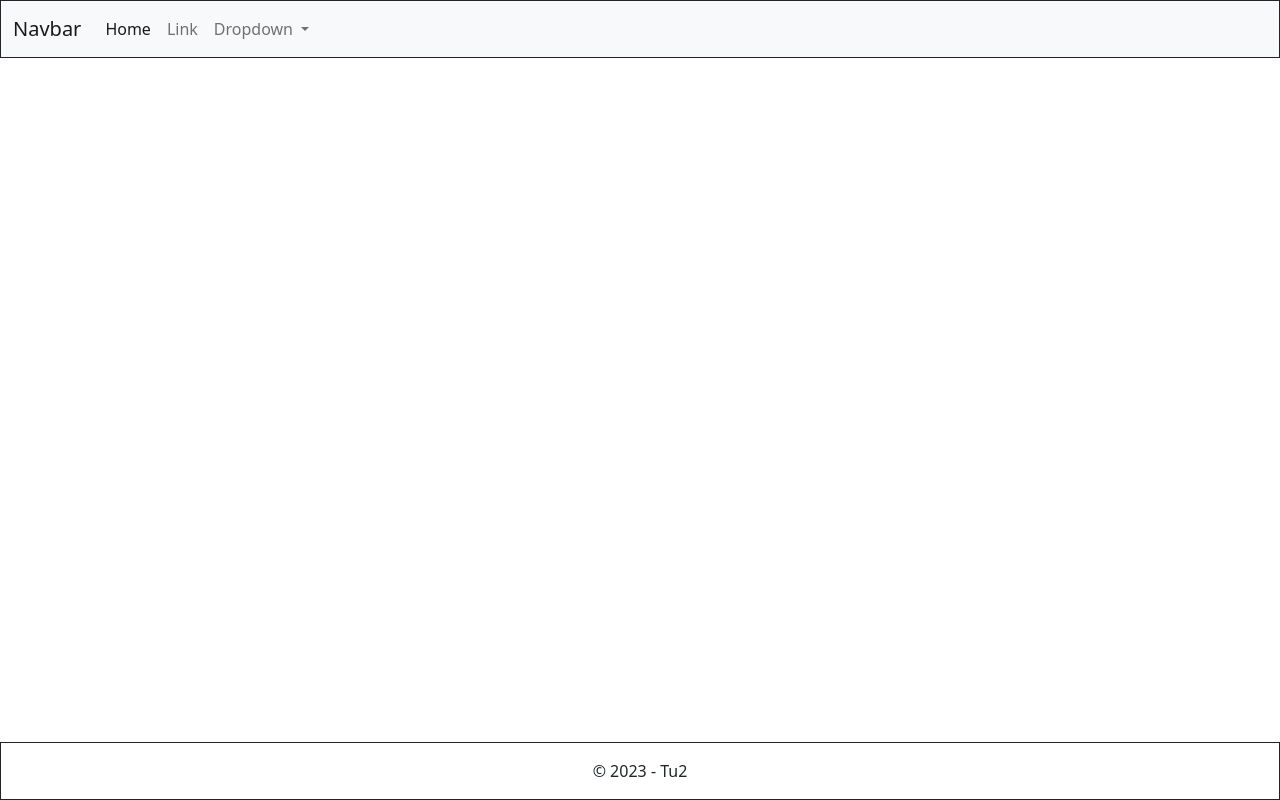
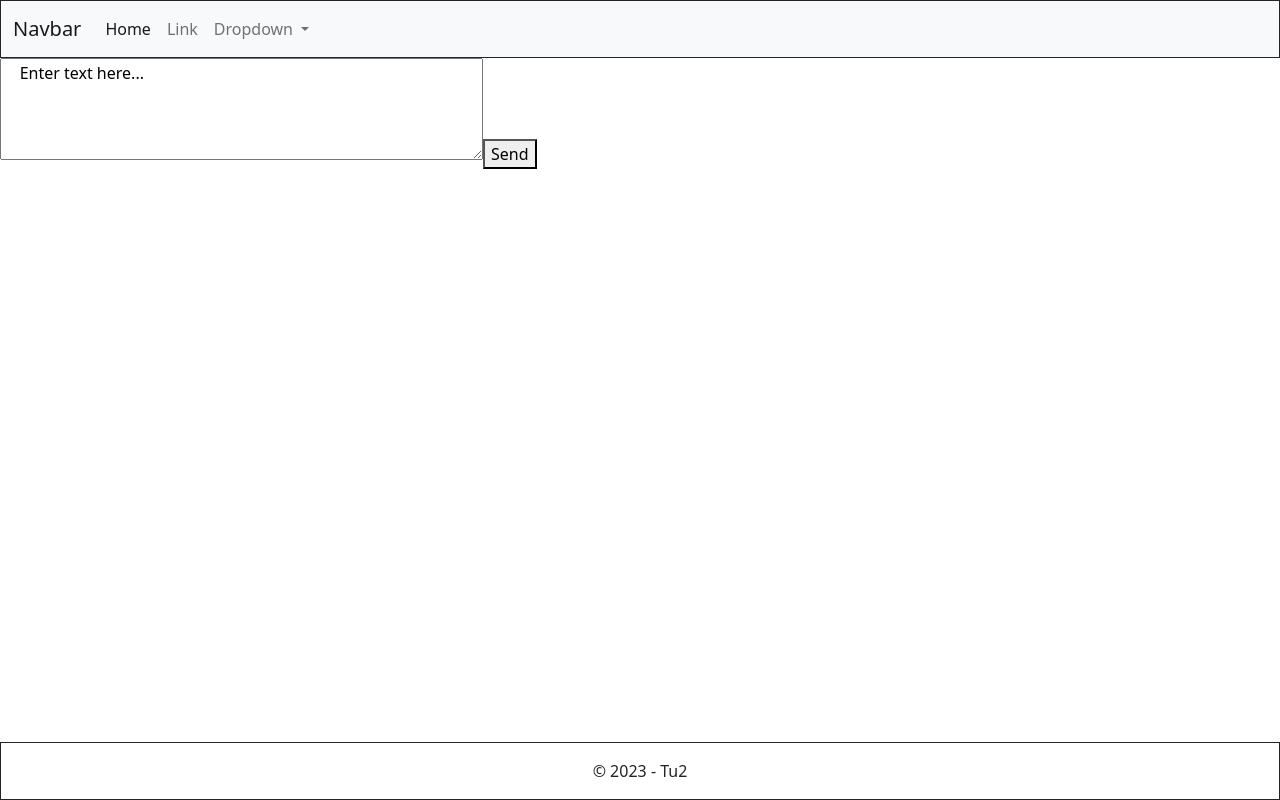
Before and after one commit to Tu2-prog/spam_filtering_analysis_visualization, an Angular app: page / in a window 1280 px wide. Built offline with nearby package versions, Linux system fonts and the light colour scheme.

Commit message:
add text field for classification later on

```diff
--- a/src/app/app.component.html
+++ b/src/app/app.component.html
@@ -1,2 +1,4 @@
 <app-navbar></app-navbar>
+<app-spam-classifier id="spam-text-box" #spamClassifier></app-spam-classifier>
+<button (click)="onConfirmClick(spamClassifier)">Send</button>
 <app-footer></app-footer>
--- a/src/app/app.component.ts
+++ b/src/app/app.component.ts
@@ -1,4 +1,5 @@
 import { Component } from '@angular/core';
+import { SpamClassifierComponent } from './components/spam-classifier/spam-classifier.component';
 
 @Component({
   selector: 'app-root',
@@ -7,4 +8,11 @@ import { Component } from '@angular/core';
 })
 export class AppComponent {
   title = 'spam_filtering_analysis_visualization';
+  onConfirmClick(spamClassifier: SpamClassifierComponent): void {
+    if (spamClassifier) {
+      const textAreaValue = spamClassifier.getTextAreaValue();
+      console.log('Text in the textarea:', textAreaValue);
+      // Perform any other actions with the text as needed
+    }
+  }
 }
--- a/src/app/app.module.ts
+++ b/src/app/app.module.ts
@@ -1,6 +1,5 @@
 import { NgModule } from '@angular/core';
 import { BrowserModule } from '@angular/platform-browser';
-
 import { AppRoutingModule } from './app-routing.module';
 import { AppComponent } from './app.component';
 import { SpamClassifierComponent } from './components/spam-classifier/spam-classifier.component';
--- a/src/app/components/spam-classifier/spam-classifier.component.html
+++ b/src/app/components/spam-classifier/spam-classifier.component.html
@@ -1 +1,4 @@
-<p>spam-classifier works!</p>
+<!-- spam-filter-component.html -->
+<textarea #textAreaRef id="freeform" name="freeform" rows="4" cols="50">
+    Enter text here...
+</textarea>
--- a/src/app/components/spam-classifier/spam-classifier.component.ts
+++ b/src/app/components/spam-classifier/spam-classifier.component.ts
@@ -1,4 +1,4 @@
-import { Component } from '@angular/core';
+import { Component, ViewChild, ElementRef } from '@angular/core';
 
 @Component({
   selector: 'app-spam-classifier',
@@ -6,5 +6,10 @@ import { Component } from '@angular/core';
   styleUrl: './spam-classifier.component.css'
 })
 export class SpamClassifierComponent {
+  @ViewChild('textAreaRef') textAreaRef!: ElementRef;
 
+  // You can expose a method to get the textarea value if needed
+  getTextAreaValue(): string {
+    return this.textAreaRef.nativeElement.value;
+  }
 }
--- a/src/index.html
+++ b/src/index.html
@@ -2,7 +2,7 @@
 <html lang="en">
 <head>
   <meta charset="utf-8">
-  <title>SpamFilteringAnalysisVisualization</title>
+  <title>Spam Filter</title>
   <base href="/">
   <meta name="viewport" content="width=device-width, initial-scale=1">
   <link rel="icon" type="image/x-icon" href="favicon.ico">
```
Also changed, not shown: src/app/services/adapter.service.ts (deleted, +0 -9 lines), 1 other file (tests, documents, lock files or other folders).
